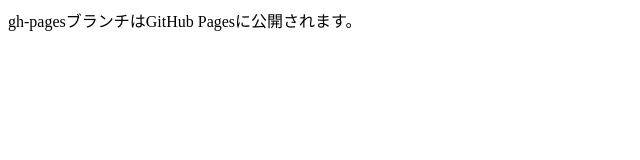
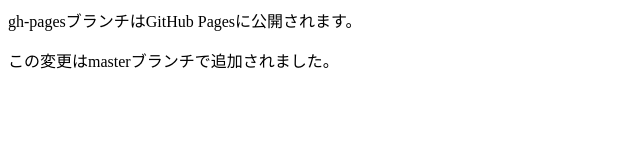
Before and after one commit to AsanagiSaku/git-study, a plain HTML site: page index.html in a window 1280 px wide. Shown: the whole page, without its empty margins (0-640 px from the left). Drawn offline with Linux system fonts and the light colour scheme.

Commit message:
段落を追加

```diff
--- a/index.html
+++ b/index.html
@@ -8,5 +8,6 @@
 </head>
 <body>
     <hi>gh-pagesブランチはGitHub Pagesに公開されます。</hi>
+    <P>この変更はmasterブランチで追加されました。</P>
 </body>
 </html>
```
